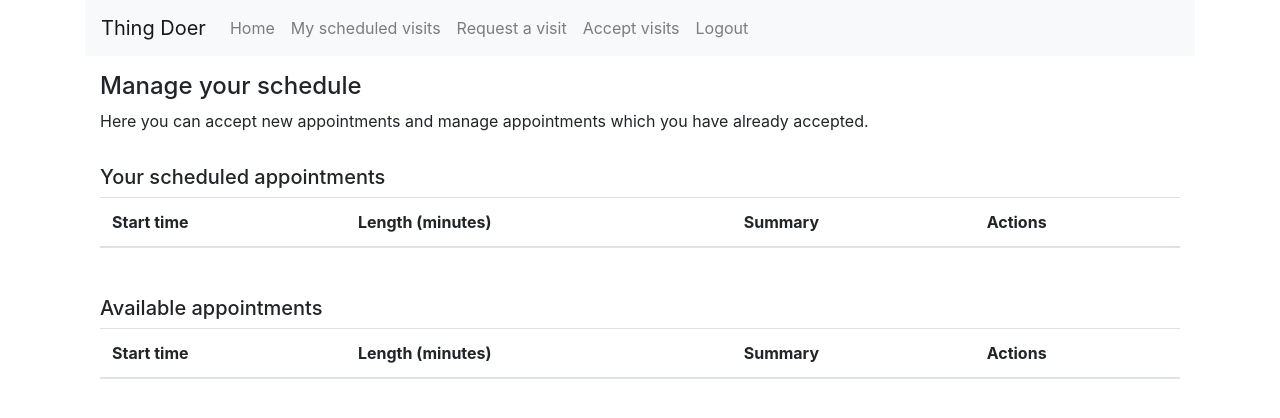
After one commit to sysread/not-papa, a Django app: page /visits/list-fulfillments in a window 1280 px wide. The commit adds this page. Shown: the top 418 px of the page. Run offline with Django 3.2, Linux system fonts and the light colour scheme; a user stored in the database is signed in; tables that the repository leaves empty hold one stand-in row (values such as "Sample post"); lists and menus that the app fills with data are empty; some libraries are stand-ins or nearby versions.

Commit message:
Add pal view to list scheduled visits and accept or cancel new ones

```diff
--- a/papa/settings.py
+++ b/papa/settings.py
@@ -130,4 +130,5 @@ DEFAULT_AUTO_FIELD = 'django.db.models.BigAutoField'
 CRISPY_TEMPLATE_PACK = 'bootstrap4'
 
 # Default landing page for logged in users
-LOGIN_REDIRECT_URL = '/visits'
+LOGIN_REDIRECT_URL = '/'
+LOGOUT_REDIRECT_URL = '/'
--- a/visits/models.py
+++ b/visits/models.py
@@ -1,7 +1,10 @@
-import datetime
+from datetime import datetime, timedelta, timezone
+
 
 from django.conf import settings
 from django.db import models
+from django.db.models import Q
+from django.db.models.functions import Now
 
 
 class Pal(models.Model):
@@ -46,6 +49,18 @@ class Member(models.Model):
         return self.plan_minutes + self.account.pal.banked_minutes - used
 
 
+class VisitManager(models.Manager):
+    def pending(self):
+        """Selects all future visits that have not been cancelled.
+        """
+        return self.filter(cancelled=False, when__gte=Now())
+
+    def unscheduled(self):
+        """Selects pending visits which have no active, pending fulfillments.
+        """
+        return self.pending().filter(Q(fulfillment__isnull=True) | Q(fulfillment__cancelled=True))
+
+
 class Visit(models.Model):
     """On its own, a visit requested by a member. Once it has been fulfilled by
     a pal, a linked fulfillment is created.
@@ -55,6 +70,9 @@ class Visit(models.Model):
     minutes = models.PositiveIntegerField()
     tasks = models.TextField()
     cancelled = models.BooleanField(default=False)
+
+    # Custom model manager
+    objects = VisitManager()
 
     def __str__(self):
         return f'Visit ({self.str_state}) {self.member} for {self.minutes} minutes on {self.when}'
@@ -83,24 +101,6 @@ class Visit(models.Model):
         else:
             return "unscheduled"
 
-    def is_cancellable(self):
-        """Returns a tuple of (can_cancel(bool), reason(string)).
-        """
-        # You can't cancel and already fulfilled visit
-        if self.is_completed:
-            return (False, "This visit was already completed.")
-
-        # If the visit has been scheduled with a member, then don't allow
-        # cancellation after the appointment has started.
-        #
-        # TODO: there should be some grace period for the pal so they don't
-        # have an appointment they've already left for cancelled out from under
-        # them.
-        if self.is_scheduled and self.when <= datetime.datetime.now():
-            return (False, "Unable to cancel a visit which has already begun.")
-
-        return (True, None)
-
 
 class Fulfillment(models.Model):
     """Records when a visit is fulfilled by a pal.
@@ -116,3 +116,17 @@ class Fulfillment(models.Model):
             return f'(Unfulfilled) {self.visit}'
 
         return f'{self.pal} fulfilled {self.visit}'
+
+    @property
+    def ready_to_complete(self):
+        if self.completed:
+            return False
+
+        if self.cancelled:
+            return False
+
+        now = datetime.now(timezone.utc)
+        if now < self.visit.when + timedelta(minutes=self.visit.minutes):
+            return False
+
+        return True
--- a/visits/templates/base.html
+++ b/visits/templates/base.html
@@ -19,6 +19,7 @@
           {% if user.is_authenticated %}
           <li class="nav-item"><a class="nav-link" href="{% url 'list-visits' %}">My scheduled visits</a></li>
           <li class="nav-item"><a class="nav-link" href="{% url 'request-visit' %}">Request a visit</a></li>
+          <li class="nav-item"><a class="nav-link" href="{% url 'list-fulfillments' %}">Accept visits</a></li>
           <li class="nav-item"><a class="nav-link" href="{% url 'logout' %}">Logout</a></li>
           {% else %}
           <li class="nav-item"><a class="nav-link" href="{% url 'login' %}">Login</a></li>
--- /dev/null
+++ b/visits/templates/list-fulfillments.html
@@ -0,0 +1,67 @@
+{% extends "base.html" %}
+
+{% block content %}
+
+<h4>Manage your schedule</h4>
+
+<p>Here you can accept new appointments and manage appointments which you have already accepted.</p>
+
+<div class="py-3">
+  <h5>Your scheduled appointments</h5>
+
+  <table class="table">
+    <thead>
+      <th>Start time</th>
+      <th>Length (minutes)</th>
+      <th>Summary</th>
+      <th>Actions</th>
+    </thead>
+    <tbody>
+      {% for fulfillment in fulfillments %}
+      <tr>
+        <td>{{ fulfillment.visit.when }}</td>
+        <td>{{ fulfillment.visit.minutes }}</td>
+        <td>{{ fulfillment.visit.tasks | linebreaksbr }}</td>
+        <td>
+          {% if fulfillment.ready_to_complete %}
+          <button class="btn btn-success">Complete</button>
+          {% endif %}
+
+          <button class="btn btn-danger">Cancel</button>
+        </td>
+      </tr>
+      {% endfor %}
+    </tbody>
+  </table>
+</div>
+
+<div class="py-3">
+  <h5>Available appointments</h5>
+
+  <table class="table">
+    <thead>
+      <th>Start time</th>
+      <th>Length (minutes)</th>
+      <th>Summary</th>
+      <th>Actions</th>
+    </thead>
+    <tbody>
+      {% for visit, form in visits %}
+      <tr>
+        <td>{{ visit.when }}</td>
+        <td>{{ visit.minutes }}</td>
+        <td>{{ visit.tasks | linebreaksbr }}</td>
+        <td>
+          <form method="post" action="{% url 'schedule-fulfillment' %}">
+            {% csrf_token %}
+            {{ form }}
+            <button type="submit" class="btn btn-success">Accept</button>
+          </form>
+        </td>
+      </tr>
+      {% endfor %}
+    </tbody>
+  </table>
+</div>
+
+{% endblock %}
--- a/visits/templates/list-visits.html
+++ b/visits/templates/list-visits.html
@@ -6,6 +6,7 @@
   <thead>
     <th>Visit</th>
     <th>Length (minutes)</th>
+    <th>Summary</th>
     <th>Status</th>
     <th>Actions</th>
   </thead>
@@ -22,6 +23,7 @@
 
       <td>{{ visit.when }}</td>
       <td>{{ visit.minutes }}</td>
+      <td>{{ visit.tasks | linebreaksbr }}</td>
       <td>
         <div>{{ visit.str_state | capfirst }}</div>
         {% if visit.str_state == "unscheduled" %}
--- a/visits/urls.py
+++ b/visits/urls.py
@@ -3,9 +3,17 @@ from django.urls import path
 from . import views
 
 urlpatterns = [
-    path('', views.index, name='index'),
-    path('register', views.register, name='register'),
-    path('request-visit', views.request_visit, name='request-visit'),
-    path('list-visits', views.list_visits, name='list-visits'),
-    path('cancel-visit', views.cancel_visit, name='cancel-visit'),
+    path("", views.index, name="index"),
+    path("register", views.register, name="register"),
+
+    # Member views
+    path("request-visit", views.request_visit, name="request-visit"),
+    path("list-visits", views.list_visits, name="list-visits"),
+    path("cancel-visit", views.cancel_visit, name="cancel-visit"),
+
+    # Pal views
+    path("list-fulfillments", views.list_fulfillments, name="list-fulfillments"),
+    path("schedule-fulfillment", views.schedule_fulfillment, name="schedule-fulfillment"),
+    path("complete-fulfillment", views.complete_fulfillment, name="complete-fulfillment"),
+    path("cancel-fulfillment", views.cancel_fulfillment, name="cancel-fulfillment"),
 ]
--- a/visits/views.py
+++ b/visits/views.py
@@ -1,8 +1,10 @@
-from django.shortcuts import render, redirect
 from django.contrib.auth import login
 from django.contrib.auth.decorators import login_required
+from django.db.models import Q
+from django.shortcuts import render, redirect
 
-from .forms import UserRegistrationForm, MemberVisitRequestForm, CancelRequestedVisitForm
+from .forms import UserRegistrationForm, MemberVisitRequestForm, CancelRequestedVisitForm, AcceptVisitForm
+from .models import Visit, Fulfillment
 
 
 def index(request):
@@ -29,8 +31,6 @@ def register(request):
     })
 
 
-# TODO: On successful submission, redirect to list of requested, scheduled, and
-# fulfilled visits.
 @login_required
 def request_visit(request):
     """Displays a form allowing members to request a visit by a pal.
@@ -53,7 +53,7 @@ def list_visits(request):
     """Displays the list of visits.
     """
     query = request.user.member.visit_set.order_by("-when").filter(cancelled=False)
-    visits = [(v, CancelRequestedVisitForm(initial={"visit_id": v.id})) for v in query.all()]
+    visits = [(v, CancelRequestedVisitForm(request.user, initial={"visit_id": v.id})) for v in query.all()]
 
     return render(request, "list-visits.html", {
         "visits": visits,
@@ -67,7 +67,7 @@ def cancel_visit(request):
     form.
     """
     if request.method == "POST":
-        form = CancelRequestedVisitForm(request.POST)
+        form = CancelRequestedVisitForm(request.user, request.POST)
         if form.is_valid():
             form.save()
 
@@ -75,11 +75,44 @@ def cancel_visit(request):
 
 
 @login_required
+def list_fulfillments(request):
+    """Displays two lists. The first is of the Pal's active Fulfillments - that
+    is, the pending Visits which they have volunteered to fill. The second list
+    displays upcoming Visits which are still waiting to be picked up by a Pal.
+
+    The Pal is able to cancel their commitments to future appointments, accept
+    new appointments, and complete Visits which they have finished.
+    """
+    fulfillments = request.user.pal.fulfillment_set.order_by("visit__when").filter(completed=False, cancelled=False)
+
+    visits = [(v, AcceptVisitForm(request.user, initial={"visit_id": v.id}))
+              for v in Visit.objects.unscheduled().exclude(member=request.user.member).order_by("when").all()]
+
+    return render(request, "list-fulfillments.html", {
+        "fulfillments": fulfillments.all(),
+        "visits": visits,
+    })
+
+
+@login_required
 def schedule_fulfillment(request):
-    pass
+    """list_fulfillments displays a form for the Pal to accept available,
+    unscheduled visits. This endpoint handles the POST from that form.
+    """
+    if request.method == "POST":
+        form = AcceptVisitForm(request.user, request.POST)
+        if form.is_valid():
+            form.save()
+
+    return redirect("list-fulfillments")
 
 
 # TODO: add to pal.banked_minutes when fulfilling a visit
 @login_required
 def complete_fulfillment(request):
     pass
+
+
+@login_required
+def cancel_fulfillment(request):
+    pass
```
Also changed, not shown: visits/forms.py (+43 -21 lines), README.md.
